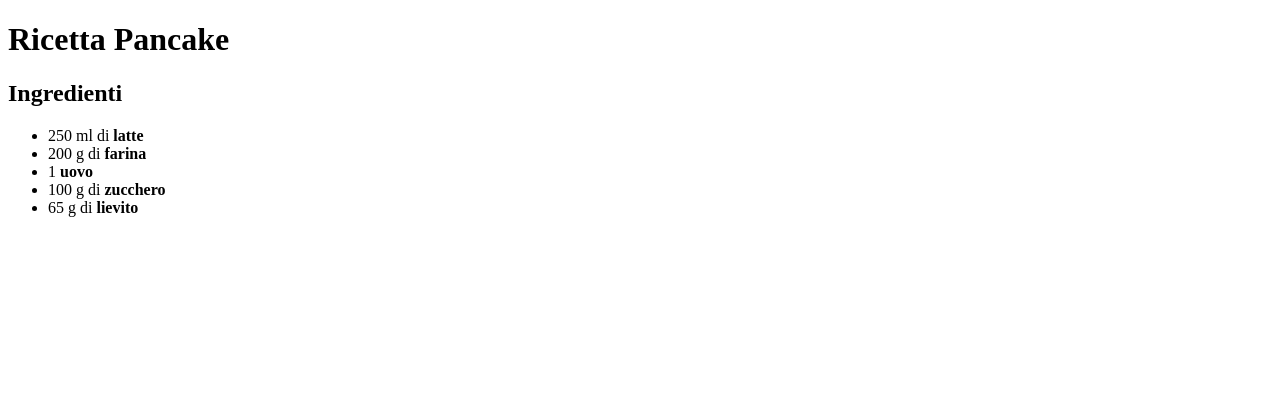
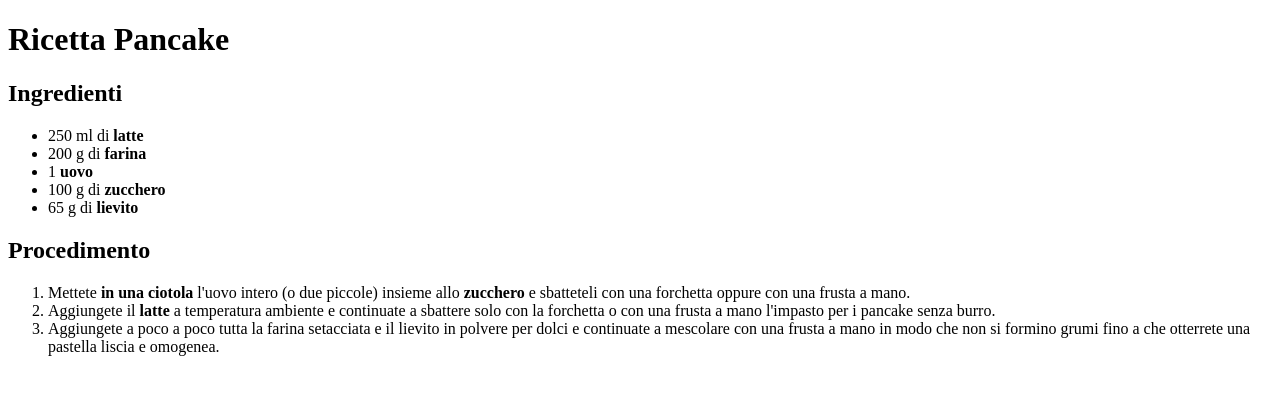
Before and after one commit to adelademarku/html-ricetta-pancake, a plain HTML site: page index.html in a window 1280 px wide. Drawn offline with Linux system fonts and the light colour scheme.

Commit message:
Aggiunto il procedimento

```diff
--- a/index.html
+++ b/index.html
@@ -26,6 +26,19 @@
         </li>
     </ul>
 
+    <h2>Procedimento</h2>
+
+    <ol>
+        <li> Mettete <b>in una ciotola</b> l'uovo intero (o due piccole) insieme allo <b>zucchero</b> e sbatteteli con
+            una forchetta oppure con una frusta a mano.</li>
+        <li> Aggiungete il <b>latte</b> a temperatura ambiente e continuate a sbattere solo con la forchetta o con una
+            frusta a mano l'impasto per i pancake senza burro. </li>
+        <li>Aggiungete a poco a poco tutta la farina setacciata e il lievito in polvere per dolci e continuate a
+            mescolare con una frusta a mano in modo che non si formino grumi fino a che otterrete una pastella liscia e
+            omogenea.</li>
+
+    </ol>
+
 </body>
 
 </html>
```
